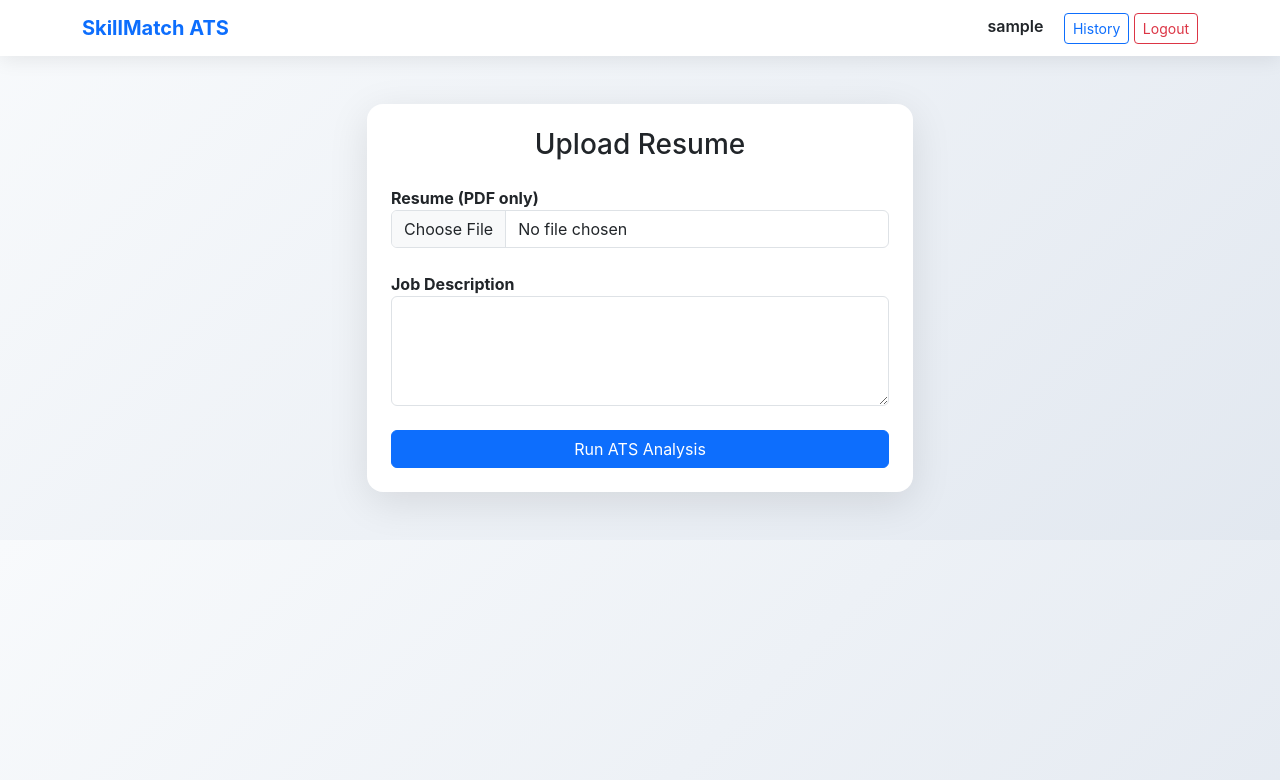
After one commit to venngalaakshitha/skillmatch, a Django app: page / in a window 1280 px wide. The commit adds this page. Shown: the top 780 px of the page. Run offline with Django 4.2, Linux system fonts and the light colour scheme; the visitor is signed in with stand-in values (Sample User, id 1).

Commit message:
Initial commit - SkillMatch ATS project

```diff
--- a/matcher/urls.py
+++ b/matcher/urls.py
@@ -1,17 +1,18 @@
-
-
 from django.urls import path
 from django.contrib.auth import views as auth_views
 from . import views
 
+app_name = "matcher"
+
 urlpatterns = [
     path("", views.upload_resume, name="upload_resume"),
-    path('upload/', views.upload_resume, name='upload'),
+
     path("history/", views.history, name="history"),
-    path('view/<int:resume_id>/', views.view_resume_report, name='resume_view'),
-    path('delete/<int:resume_id>/', views.delete_resume, name='delete_resume_simple'),
-    path('resume/<int:resume_id>/delete/', views.delete_resume, name='delete_resume'),
+    path("view/<int:resume_id>/", views.view_resume_report, name="resume_view"),
+    path("delete/<int:resume_id>/", views.delete_resume, name="delete_resume"),
+
     path("login/", views.user_login, name="login"),
     path("signup/", views.signup_view, name="signup"),
-    path("logout/", auth_views.LogoutView.as_view(next_page='upload_resume'), name="logout"),
+
+    path("logout/", auth_views.LogoutView.as_view(next_page="matcher:upload_resume"), name="logout"),
 ]
--- a/matcher/views.py
+++ b/matcher/views.py
@@ -4,6 +4,7 @@ from django.views.decorators.http import require_POST
 from django.contrib.auth import login as auth_login
 from django.contrib.auth.forms import UserCreationForm, AuthenticationForm
 from django.contrib import messages
+from django.urls import reverse
 
 from .models import Resume
 from .services import (
@@ -17,7 +18,6 @@ from .services import (
 
 # ---------------------------------------------------
 # Upload Resume + Run ATS Analysis
-# URL: "/" and "/upload/"
 # ---------------------------------------------------
 @login_required
 def upload_resume(request):
@@ -25,16 +25,16 @@ def upload_resume(request):
     if request.method == "POST":
 
         resume_file = request.FILES.get("resume")
-        job_description = request.POST.get("job_description", "")
+        job_description = request.POST.get("job_description", "").strip()
 
         if not resume_file:
             messages.error(request, "Please upload a resume file.")
-            return render(request, "upload.html")
+            return redirect("matcher:upload_resume")
 
-        # Allow only PDF
+        # File validation
         if not resume_file.name.lower().endswith(".pdf"):
             messages.error(request, "Only PDF files are allowed.")
-            return render(request, "upload.html")
+            return redirect("matcher:upload_resume")
 
         # Save resume
         resume = Resume.objects.create(
@@ -43,37 +43,37 @@ def upload_resume(request):
             job_description=job_description
         )
 
+        # Extract text safely
         try:
             extracted_text = extract_text_from_pdf(resume.file.path)
         except Exception:
             resume.delete()
-            messages.error(request, "Could not process the PDF file.")
-            return render(request, "upload.html")
+            messages.error(request, "Failed to process PDF.")
+            return redirect("matcher:upload_resume")
 
         if not extracted_text:
             resume.delete()
-            messages.error(request, "Failed to extract text from the resume.")
-            return render(request, "upload.html")
+            messages.error(request, "Could not extract text from resume.")
+            return redirect("matcher:upload_resume")
 
-        # ATS Score
+        # ----------------------------
+        # ANALYSIS
+        # ----------------------------
         score, breakdown = realistic_ats_score(
             extracted_text,
             job_description
         )
 
-        # Keyword Match
         keyword_score, matched_keywords = keyword_match_score(
             extracted_text,
             job_description
         )
 
-        # Missing Skills
         missing = missing_skills(
             extracted_text,
             job_description
         )
 
-        # Suggestions
         suggestions = resume_suggestions(score)
 
         # Save results
@@ -81,9 +81,9 @@ def upload_resume(request):
         resume.ats_score = score
         resume.save()
 
-        messages.success(request, f"ATS Analysis Complete! Score: {score}%")
+        messages.success(request, f"ATS Score: {score}%")
 
-        return render(request, "results.html", {
+        return render(request, "matcher/results.html", {
             "resume": resume,
             "score": score,
             "breakdown": breakdown,
@@ -93,12 +93,11 @@ def upload_resume(request):
             "suggestions": suggestions
         })
 
-    return render(request, "upload.html")
+    return render(request, "matcher/upload.html")
 
 
 # ---------------------------------------------------
-# View Resume ATS Report
-# URL: /view/<resume_id>/
+# View Resume Report
 # ---------------------------------------------------
 @login_required
 def view_resume_report(request, resume_id):
@@ -126,7 +125,7 @@ def view_resume_report(request, resume_id):
 
     suggestions = resume_suggestions(score)
 
-    context = {
+    return render(request, "matcher/results.html", {
         "resume": resume,
         "score": score,
         "breakdown": breakdown,
@@ -134,14 +133,11 @@ def view_resume_report(request, resume_id):
         "matched_keywords": matched_keywords,
         "missing_skills": missing,
         "suggestions": suggestions
-    }
-
-    return render(request, "results.html", context)
+    })
 
 
 # ---------------------------------------------------
 # Resume History
-# URL: /history/
 # ---------------------------------------------------
 @login_required
 def history(request):
@@ -150,12 +146,13 @@ def history(request):
         user=request.user
     ).order_by("-uploaded_at")
 
-    return render(request, "history.html", {"resumes": resumes})
+    return render(request, "matcher/history.html", {
+        "resumes": resumes
+    })
 
 
 # ---------------------------------------------------
 # Delete Resume
-# URL: /delete/<resume_id>/
 # ---------------------------------------------------
 @login_required
 @require_POST
@@ -168,15 +165,13 @@ def delete_resume(request, resume_id):
     )
 
     resume.delete()
-
     messages.success(request, "Resume deleted successfully.")
 
-    return redirect("history")
+    return redirect("matcher:history")
 
 
 # ---------------------------------------------------
-# User Signup
-# URL: /signup/
+# Signup
 # ---------------------------------------------------
 def signup_view(request):
 
@@ -187,18 +182,18 @@ def signup_view(request):
         if form.is_valid():
             user = form.save()
             auth_login(request, user)
-
-            return redirect("upload_resume")
+            return redirect("matcher:upload_resume")
 
     else:
         form = UserCreationForm()
 
-    return render(request, "signup.html", {"form": form})
+    return render(request, "matcher/signup.html", {
+        "form": form
+    })
 
 
 # ---------------------------------------------------
-# User Login
-# URL: /login/
+# Login
 # ---------------------------------------------------
 def user_login(request):
 
@@ -208,10 +203,11 @@ def user_login(request):
 
         if form.is_valid():
             auth_login(request, form.get_user())
-
-            return redirect("upload_resume")
+            return redirect("matcher:upload_resume")
 
     else:
         form = AuthenticationForm()
 
-    return render(request, "login.html", {"form": form})
+    return render(request, "matcher/login.html", {
+        "form": form
+    })
--- a/resume_diagnostics_engine/__init__.py
+++ b/resume_diagnostics_engine/__init__.py
@@ -0,0 +1 @@
+# resume_diagnostics_engine package
--- a/matcher/templates/matcher/results.html
+++ b/templates/matcher/results.html
@@ -192,11 +192,11 @@
         <!-- BUTTONS -->
         <div class="text-center mb-5">
 
-            <a href="{% url 'history' %}" class="btn btn-secondary">
+            <a href="{% url 'matcher:history' %}" class="btn btn-secondary">
                 Back to History
             </a>
 
-            <a href="{% url 'upload_resume' %}" class="btn btn-primary">
+            <a href="{% url 'matcher:upload_resume' %}" class="btn btn-primary">
                 Analyze Another Resume
             </a>
 
--- /dev/null
+++ b/templates/matcher/upload.html
@@ -0,0 +1,193 @@
+<!DOCTYPE html>
+<html lang="en">
+
+<head>
+    <meta charset="UTF-8">
+    <meta name="viewport" content="width=device-width, initial-scale=1.0">
+    <title>SkillMatch ATS</title>
+
+    <link href="https://cdn.jsdelivr.net/npm/bootstrap@5.3.3/dist/css/bootstrap.min.css" rel="stylesheet">
+    <link href="https://cdnjs.cloudflare.com/ajax/libs/font-awesome/6.5.1/css/all.min.css" rel="stylesheet">
+
+    <style>
+        body {
+            background: linear-gradient(135deg, #f8fafc, #e2e8f0);
+            font-family: 'Inter', sans-serif;
+        }
+
+        .navbar {
+            background: white;
+            box-shadow: 0 4px 20px rgba(0, 0, 0, 0.08);
+        }
+
+        .card-custom {
+            border-radius: 16px;
+            box-shadow: 0 10px 40px rgba(0, 0, 0, 0.1);
+            background: white;
+        }
+
+        .upload-box {
+            border: 2px dashed #3b82f6;
+            padding: 2rem;
+            border-radius: 16px;
+            text-align: center;
+            cursor: pointer;
+        }
+
+        .upload-box:hover {
+            background: #eff6ff;
+        }
+
+        .score-box {
+            background: linear-gradient(135deg, #1e3a8a, #3b82f6);
+            color: white;
+            padding: 2rem;
+            border-radius: 16px;
+            text-align: center;
+        }
+    </style>
+</head>
+
+<body>
+
+    <!-- NAVBAR -->
+    <nav class="navbar navbar-expand-lg">
+        <div class="container">
+            <a class="navbar-brand fw-bold text-primary" href="{% url 'matcher:upload_resume' %}">
+                SkillMatch ATS
+            </a>
+
+            <div class="ms-auto">
+                {% if user.is_authenticated %}
+                <span class="me-3 fw-semibold">{{ user.username }}</span>
+                <a href="{% url 'matcher:history' %}" class="btn btn-outline-primary btn-sm">History</a>
+                <a href="{% url 'matcher:logout' %}" class="btn btn-outline-danger btn-sm">Logout</a>
+                {% else %}
+                <a href="{% url 'matcher:login' %}" class="btn btn-outline-primary btn-sm">Login</a>
+                <a href="{% url 'matcher:signup' %}" class="btn btn-primary btn-sm">Sign Up</a>
+                {% endif %}
+            </div>
+        </div>
+    </nav>
+
+    <div class="container py-5">
+
+        <!-- MESSAGES -->
+        {% if messages %}
+        {% for message in messages %}
+        <div class="alert alert-{{ message.tags }}">
+            {{ message }}
+        </div>
+        {% endfor %}
+        {% endif %}
+
+        {% if not resume %}
+
+        <!-- UPLOAD SECTION -->
+        <div class="row justify-content-center">
+            <div class="col-lg-6">
+                <div class="card-custom p-4">
+
+                    <h3 class="text-center mb-4">Upload Resume</h3>
+
+                    <form method="POST" enctype="multipart/form-data">
+                        {% csrf_token %}
+
+                        <div class="mb-4">
+                            <label class="fw-bold">Resume (PDF only)</label>
+                            <input type="file" name="resume" class="form-control" required>
+                        </div>
+
+                        <div class="mb-4">
+                            <label class="fw-bold">Job Description</label>
+                            <textarea name="job_description" class="form-control" rows="4"></textarea>
+                        </div>
+
+                        <button class="btn btn-primary w-100">
+                            Run ATS Analysis
+                        </button>
+
+                    </form>
+                </div>
+            </div>
+        </div>
+
+        {% else %}
+
+        <!-- RESULT SECTION -->
+        <div class="row mb-4">
+            <div class="col-md-4">
+                <div class="score-box">
+                    <h1>{{ score }}%</h1>
+                    <p>ATS Score</p>
+                </div>
+            </div>
+
+            <div class="col-md-8">
+                <div class="card-custom p-4">
+                    <h5>Analysis Details</h5>
+                    <p><strong>Resume ID:</strong> {{ resume.id }}</p>
+                    <p><strong>Date:</strong> {{ resume.uploaded_at }}</p>
+                </div>
+            </div>
+        </div>
+
+        <!-- BREAKDOWN -->
+        <div class="card-custom p-4 mb-4">
+            <h5>Score Breakdown</h5>
+            <ul>
+                {% for key, value in breakdown.items %}
+                <li>{{ key }} : {{ value }}%</li>
+                {% endfor %}
+            </ul>
+        </div>
+
+        <!-- KEYWORDS -->
+        <div class="card-custom p-4 mb-4">
+            <h5>Keyword Match</h5>
+            <p><strong>Score:</strong> {{ keyword_score }}%</p>
+
+            {% for word in matched_keywords %}
+            <span class="badge bg-success">{{ word }}</span>
+            {% endfor %}
+        </div>
+
+        <!-- MISSING SKILLS -->
+        <div class="card-custom p-4 mb-4">
+            <h5>Missing Skills</h5>
+
+            {% for skill in missing_skills %}
+            <span class="badge bg-danger">{{ skill }}</span>
+            {% empty %}
+            <p>No missing skills 🎉</p>
+            {% endfor %}
+        </div>
+
+        <!-- SUGGESTIONS -->
+        <div class="card-custom p-4 mb-4">
+            <h5>Suggestions</h5>
+            <ul>
+                {% for s in suggestions %}
+                <li>{{ s }}</li>
+                {% endfor %}
+            </ul>
+        </div>
+
+        <!-- ACTION BUTTONS -->
+        <div class="text-center">
+            <a href="{% url 'matcher:history' %}" class="btn btn-outline-primary">
+                View History
+            </a>
+
+            <a href="{% url 'matcher:upload_resume' %}" class="btn btn-success">
+                New Analysis
+            </a>
+        </div>
+
+        {% endif %}
+
+    </div>
+
+</body>
+
+</html>
```
Also changed, not shown: matcher/templates/matcher/upload.html (deleted, +0 -347 lines), templates/matcher/history.html (renamed from matcher/templates/matcher/history.html, +5 -40 lines), templates/matcher/login.html (renamed from matcher/templates/matcher/login.html), templates/matcher/resume_detail.html (renamed from matcher/templates/matcher/resume_detail.html), templates/matcher/signup.html (renamed from matcher/templates/matcher/signup.html), templates/partials/navbar.html (renamed from matcher/templates/partials/navbar.html).
